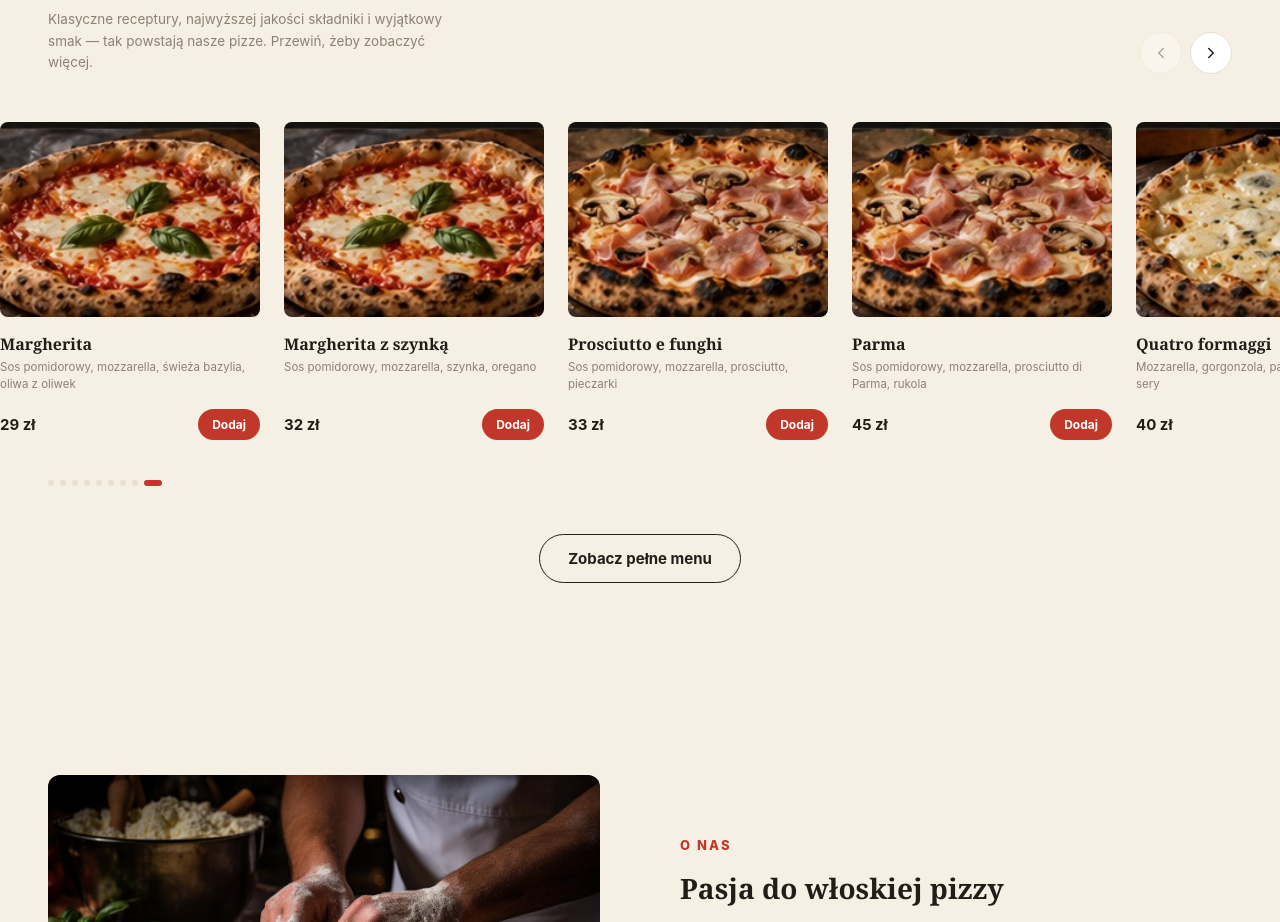
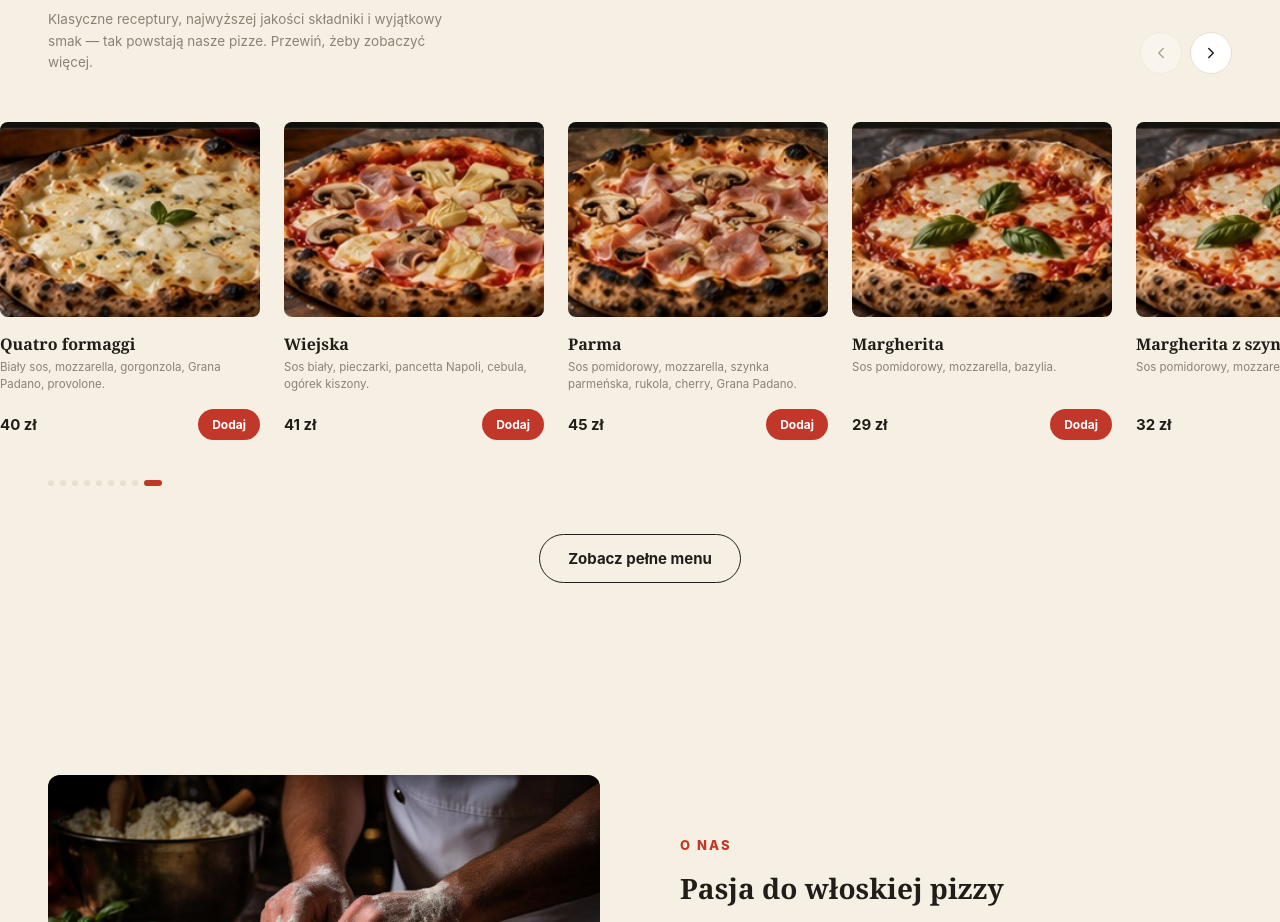
Before and after one commit to aleksfeschuk/cozza-nostra-pizzeria, a React (Vite) app: page / in a window 1280 px wide. Shown: the part 840-1762 px from the top of the page. Built offline with nearby package versions, Linux system fonts and the light colour scheme; no server answers.

Commit message:
added popular for menu

```diff
--- a/src/components/data/menu.ts
+++ b/src/components/data/menu.ts
@@ -1,59 +1,87 @@
+export const SIZE_MULTIPLIERS = {
+  S: -4,
+  M: 0,
+  L: 6,
+} as const
+
+export type PizzaSize = keyof typeof SIZE_MULTIPLIERS
+
+
 export type PizzaItem = {
     id: string;
     name: string;
     description: string;
+    priceBase: number;
     price: string;
-    priceValue: number;
     image: string;
+    popular?: boolean;
 }
+
+
+export function priceForSize(base: number, size: PizzaSize): number {
+  return base + SIZE_MULTIPLIERS[size]
+}
+
 
 export const MENU: PizzaItem[] = [
   {
+    id: 'quatro-formaggi',
+    name: 'Quatro formaggi',
+    description: 'Biały sos, mozzarella, gorgonzola, Grana Padano, provolone.',
+    price: '40 zł',
+    priceBase: 40,
+    image: 'src/images/pizza/quattro.jpg' ,
+    popular: true
+  },
+  {
+    id: 'wiejska',
+    name: 'Wiejska',
+    description: 'Sos biały, pieczarki, pancetta Napoli, cebula, ogórek kiszony.',
+    price: '41 zł',
+    priceBase: 41,
+    image: 'src/images/pizza/carbonara.jpg',
+    popular: true
+  },
+  {
+    id: 'parma',
+    name: 'Parma',
+    description: 'Sos pomidorowy, mozzarella, szynka parmeńska, rukola, cherry, Grana Padano.',
+    price: '45 zł',
+    priceBase: 45,
+    image: 'src/images/pizza/prosciutto.jpg',
+    popular: true
+  },
+  {
     id: 'margherita',
     name: 'Margherita',
-    description: 'Sos pomidorowy, mozzarella, świeża bazylia, oliwa z oliwek',
+    description: 'Sos pomidorowy, mozzarella, bazylia.',
     price: '29 zł',
-    priceValue: 29,
-    image: 'src/images/pizza/margherita.jpg'
+    priceBase: 29,
+    image: 'src/images/pizza/margherita.jpg',
+    popular: true,
   },
   {
     id: 'margherita-szynka',
     name: 'Margherita z szynką',
-    description: 'Sos pomidorowy, mozzarella, szynka, oregano',
+    description: 'Sos pomidorowy, mozzarella, cotto.',
     price: '32 zł',
-    priceValue: 32,
+    priceBase: 32,
     image: 'src/images/pizza/margherita.jpg'
   },
   {
     id: 'prosciutto-funghi',
     name: 'Prosciutto e funghi',
-    description: 'Sos pomidorowy, mozzarella, prosciutto, pieczarki',
+    description: 'Sos pomidorowy, mozzarella, pieczarki, cotto.',
     price: '33 zł',
-    priceValue: 33,
+    priceBase: 33,
     image: 'src/images/pizza/prosciutto.jpg'
-  },
-  {
-    id: 'parma',
-    name: 'Parma',
-    description: 'Sos pomidorowy, mozzarella, prosciutto di Parma, rukola',
-    price: '45 zł',
-    priceValue: 45,
-    image: 'src/images/pizza/prosciutto.jpg'
-  },
-  {
-    id: 'quatro-formaggi',
-    name: 'Quatro formaggi',
-    description: 'Mozzarella, gorgonzola, parmezan, taleggio, sery',
-    price: '40 zł',
-    priceValue: 40,
-    image: 'src/images/pizza/quattro.jpg'
   },
   {
     id: 'napoli',
     name: 'Napoli',
     description: 'Sos pomidorowy, mozzarella, kapary, anchois, oliwki',
     price: '34 zł',
-    priceValue: 34,
+    priceBase: 34,
     image: 'src/images/pizza/verde.jpg'
   },
   {
@@ -61,7 +89,7 @@ export const MENU: PizzaItem[] = [
     name: 'Diavola',
     description: 'Sos pomidorowy, mozzarella, spicy salami, chili, oregano',
     price: '44 zł',
-    priceValue: 44,
+    priceBase: 44,
     image: 'src/images/pizza/diavola.jpg'
   },
   {
@@ -69,15 +97,9 @@ export const MENU: PizzaItem[] = [
     name: 'Tartufo',
     description: 'Sos śmietanowy, mozzarella, truflowy, pieczarki, parmezan',
     price: '45 zł',
-    priceValue: 45,
+    priceBase: 45,
     image: 'src/images/pizza/carbonara.jpg'
   },
-  {
-    id: 'wiejska',
-    name: 'Wiejska',
-    description: 'Sos pomidorowy, mozzarella, kiełbasa, boczek, cebula',
-    price: '41 zł',
-    priceValue: 41,
-    image: 'src /images/pizza/carbonara.jpg'
-  },
 ]
+
+export const POPULAR = MENU.filter(p => p.popular)
```
Also changed, not shown: src/components/PopularSection.tsx (added).
